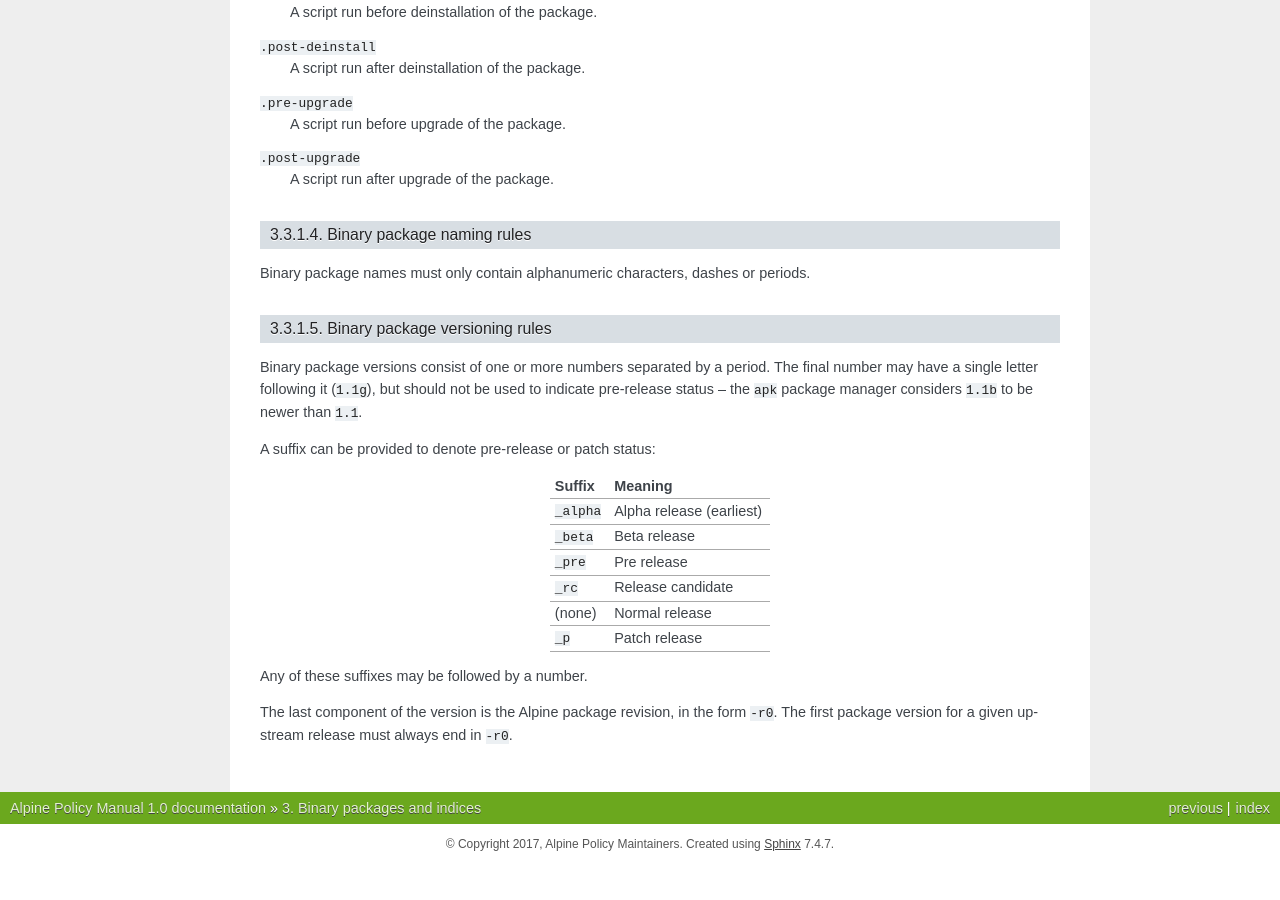
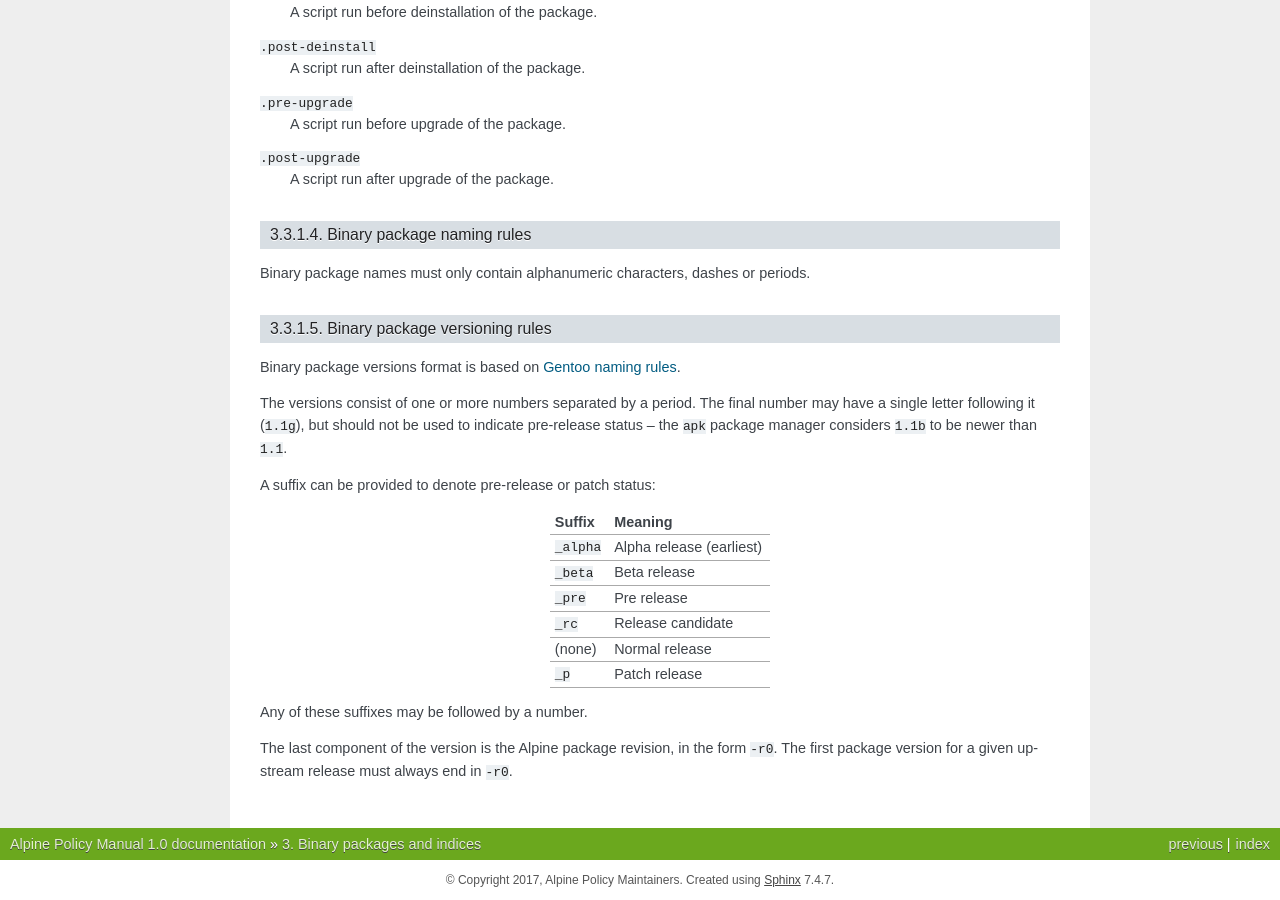
Before and after one commit to kaniini/alpine-policy, a Sphinx documentation site: the page built from source/ch-binary.rst, in a window 1280 px wide and 900 px high, scrolled down 4445 px. Built offline with Sphinx 7.4.7, drawn with Linux system fonts in a browser that asks for light colours; before the commit the page ends 5309 px from its top, so only the background shows below that.

Commit message:
ch-binary: our version format is based on Gentoo's

```diff
--- a/source/ch-binary.rst
+++ b/source/ch-binary.rst
@@ -304,7 +304,10 @@ Binary package names must only contain alphanumeric characters, dashes or period
 Binary package versioning rules
 +++++++++++++++++++++++++++++++
 
-Binary package versions consist of one or more numbers separated by a period.  The final
+Binary package versions format is based on
+`Gentoo naming rules <https://devmanual.gentoo.org/ebuild-writing/file-format/#file-naming-rules>`_.
+
+The versions consist of one or more numbers separated by a period.  The final
 number may have a single letter following it (``1.1g``), but should not be used to indicate
 pre-release status -- the ``apk`` package manager considers ``1.1b`` to be newer than
 ``1.1``.
```
